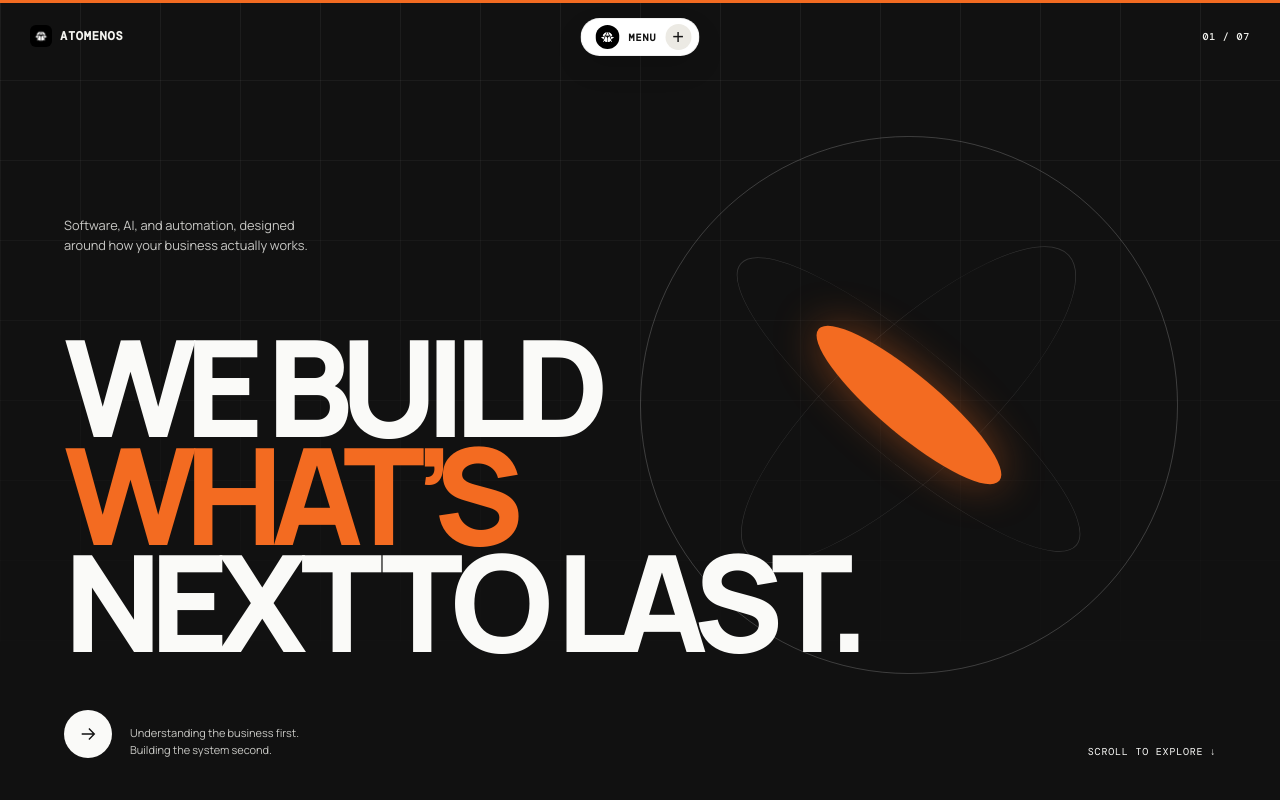
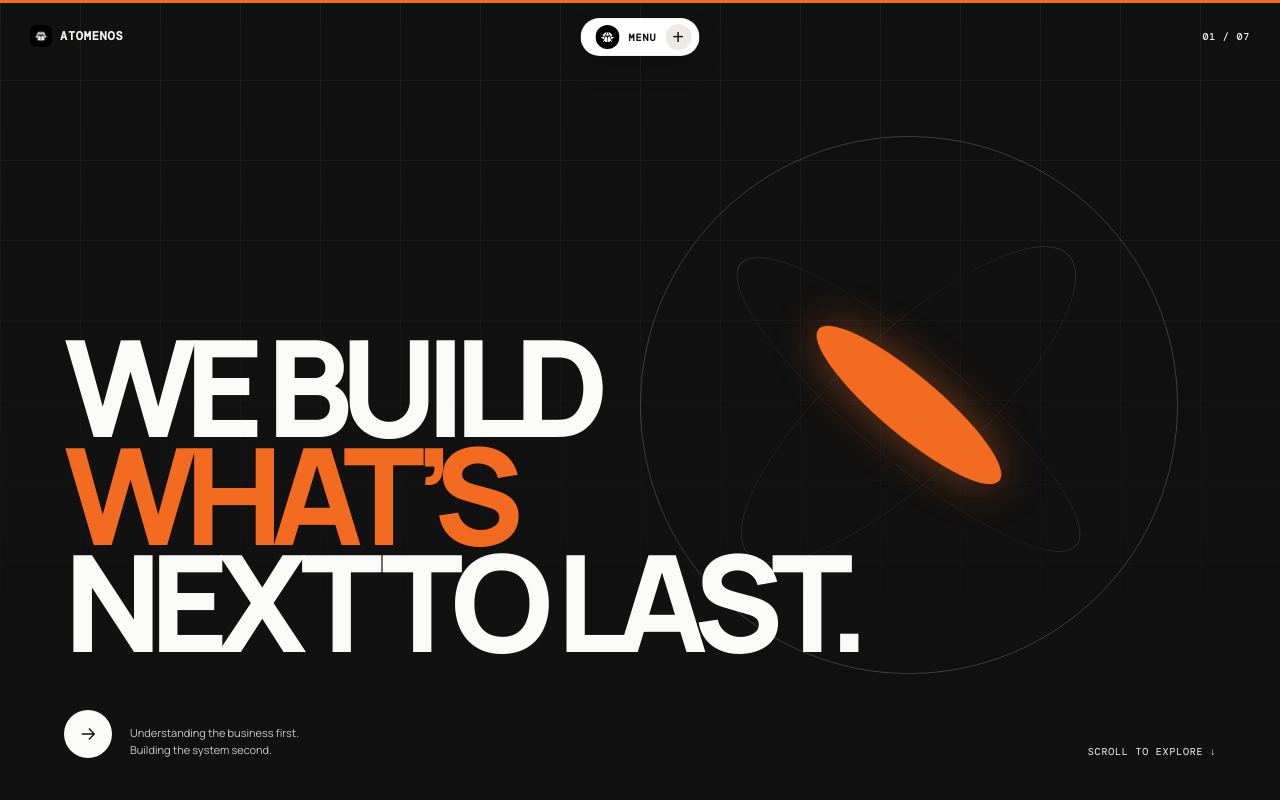
Before and after one commit to TheJ10/Atomenos-website-v3.3, a Next.js app: page / in a window 1280 px wide. Shown: the top 800 px of the page. Built offline with nearby package versions, Linux system fonts and the light colour scheme.

Commit message:
Clear introductory text in home page hero section
Removed introductory text from the hero section.

```diff
--- a/components/home-page.tsx
+++ b/components/home-page.tsx
@@ -9,7 +9,7 @@ export function HomePage() {
       <main id="top">
         <section className="hero">
           <div className="hero__grid" />
-          <p className="hero__intro">Software, AI, and automation, designed around how your business actually works.</p>
+          <p className="hero__intro"></p>
           <div className="hero__orb" aria-hidden="true"><div /><div /><div /></div>
           <h1>WE BUILD<br /><span>WHAT&rsquo;S</span><br />NEXT TO LAST.</h1>
           <div className="hero__bottom">
```
